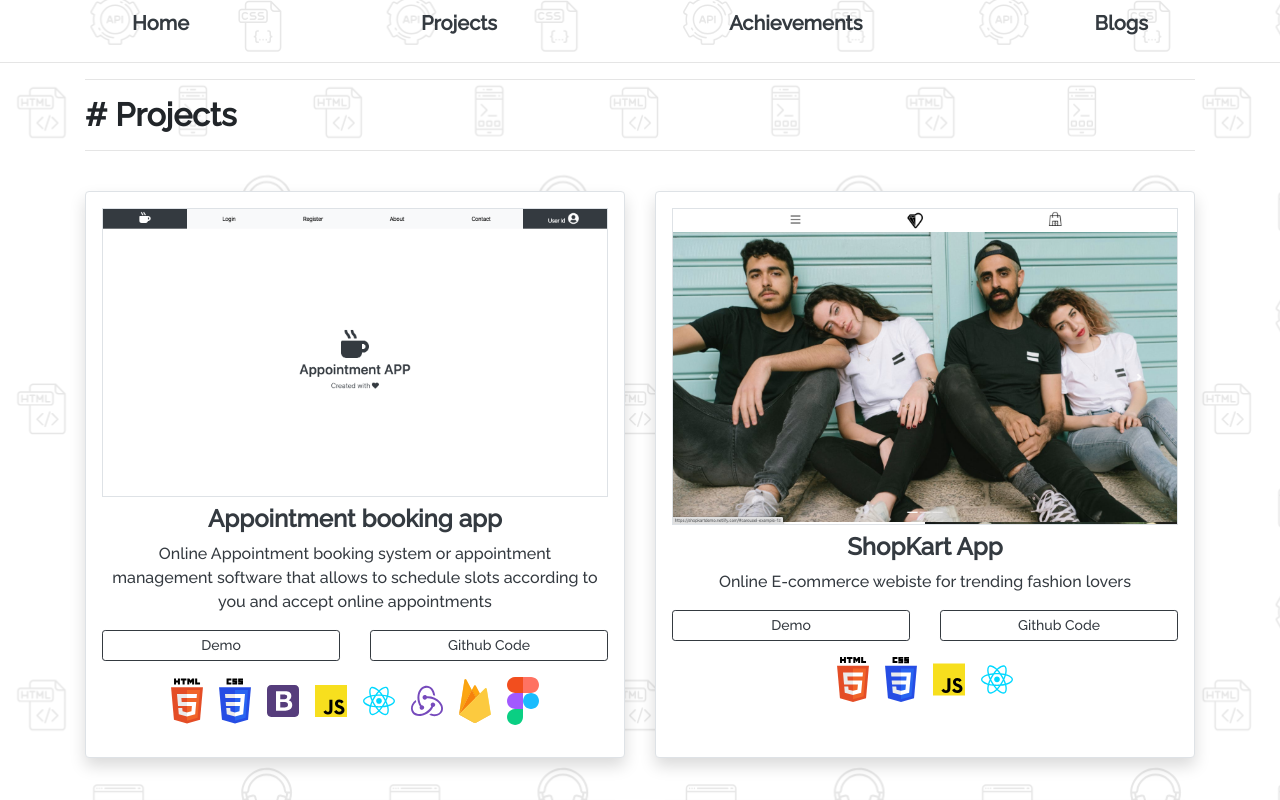
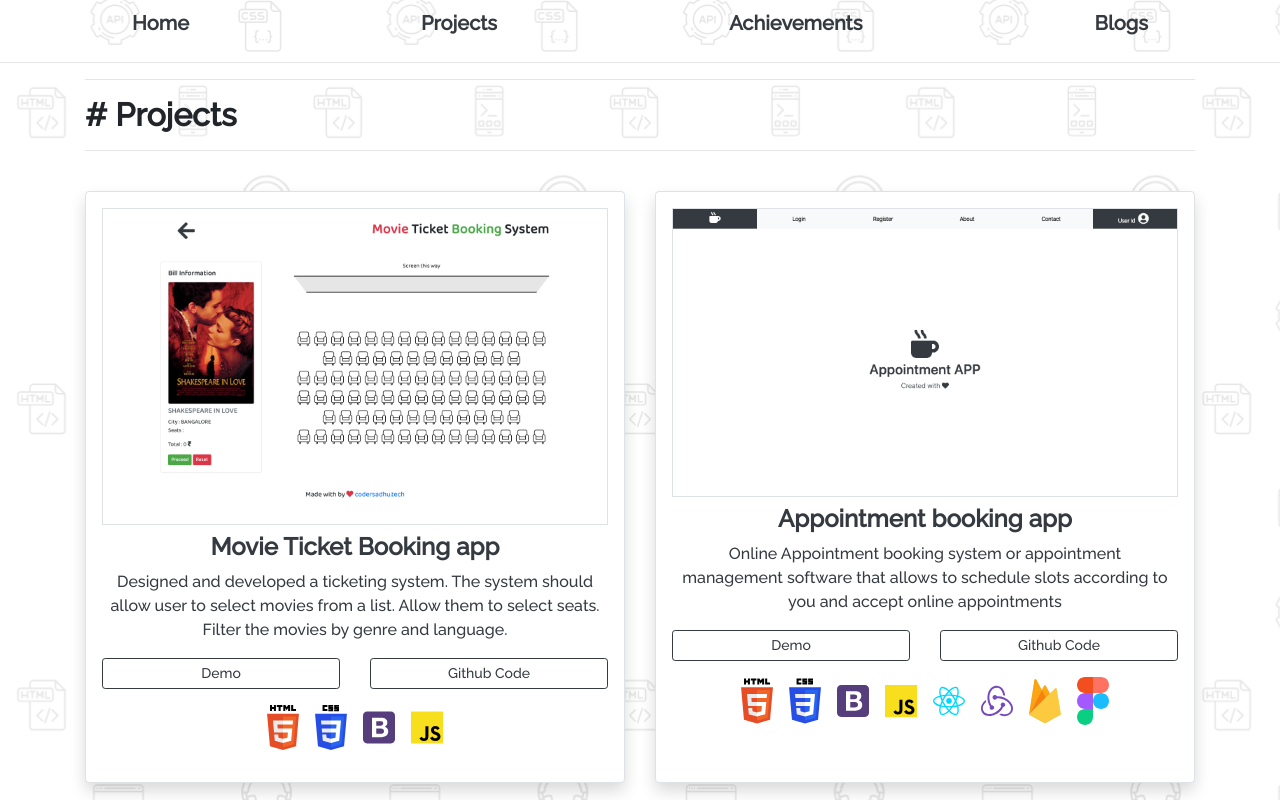
Before and after one commit to dipanshuraz/Portfolio-reactJS, a React (Create React App) app: page /projects in a window 1280 px wide. Shown: the top 800 px of the page. Built offline with nearby package versions, Linux system fonts and the light colour scheme.

Commit message:
project updated

```diff
--- a/src/Components/Project.jsx
+++ b/src/Components/Project.jsx
@@ -7,6 +7,20 @@ export class Project extends Component {
 
     this.state = {
       data: [
+        {
+          name: "Movie Ticket Booking app",
+          desc:
+            "Designed and developed a ticketing system. The system should allow user to select movies from a list. Allow them to select seats. Filter the movies by genre and language.",
+          img: "/project-demo/ticket.png",
+          demoLink: "https://ticket-system-thinkify.netlify.com/",
+          codeLink: "https://github.com/dipanshuraz/ticketing-system",
+          techstack: [
+            "/icons/html-5.svg",
+            "/icons/css-3.svg",
+            "/icons/bootstrap.svg",
+            "/icons/javascript.svg",
+          ]
+        },
         {
           name: "Appointment booking app",
           desc:
```
Also changed, not shown: public/project-demo/ticket.png (added).
